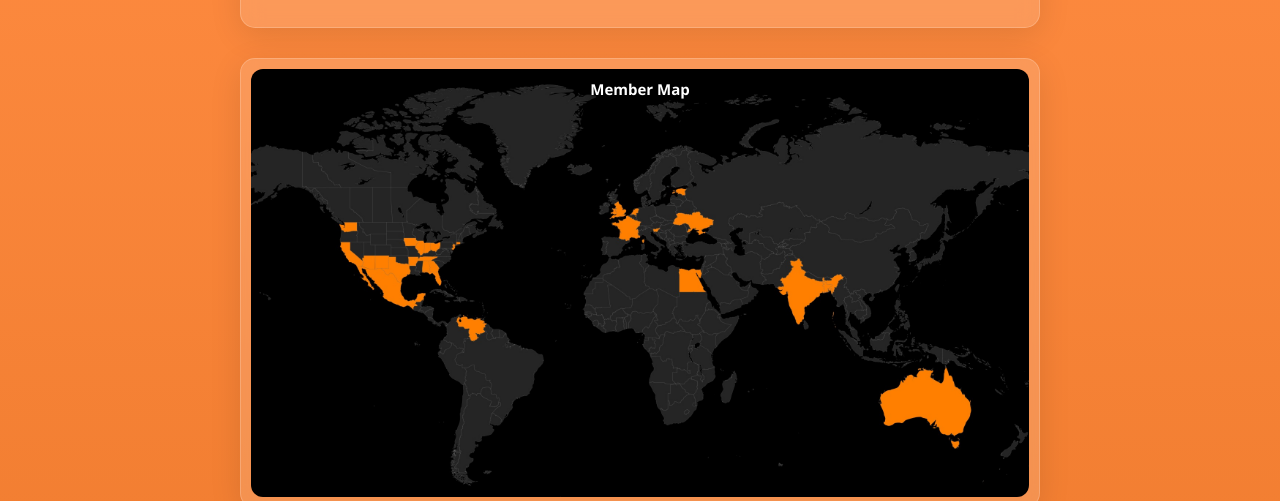
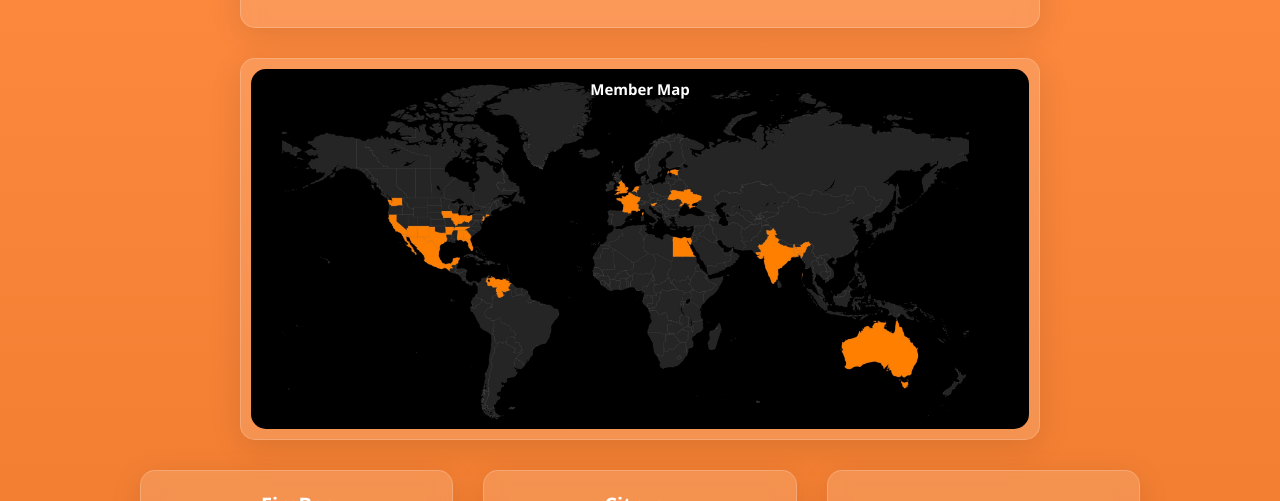
Before and after one commit to HiveTechServer/Docs, a plain HTML site: page members.html in a window 1280 px wide. Shown: the part 226-727 px from the top of the page. Drawn offline with Linux system fonts and the light colour scheme.

Commit message:
Update members.html

```diff
--- a/members.html
+++ b/members.html
@@ -212,19 +212,22 @@
     }
     .map-widget {
   position: relative;
-  padding: 0;
   overflow: hidden;
-  aspect-ratio: 16 / 9;
+  border-radius: 15px;
+  padding: 10px;
+  background: rgba(255, 255, 255, 0.15);
+  backdrop-filter: blur(10px);
+  box-shadow: 0 8px 32px rgba(0, 0, 0, 0.1);
+  border: 1px solid rgba(255, 255, 255, 0.2);
+  width: 100%;
+  max-width: 800px;
 }
 
 .map-image {
-  width: calc(100% - 20px);
-  height: calc(100% - 20px);
-  margin: 10px;
-  border-radius: 12px;
-  background-image: url("map.png");
-  background-size: cover;
-  background-position: center;
+  width: 100%;
+  height: auto;
+  border-radius: 10px;
+  display: block;
 }
 
 .map-overlay {
@@ -261,7 +264,7 @@
 
     <div class="global-map-panel map-widget">
   <div class="map-overlay">Member Map</div>
-  <div class="map-image"></div>
+  <img class="map-image" src="map.png" alt="Member Map">
 </div>
 
     <div class="members-grid" id="membersGrid"></div>
```
